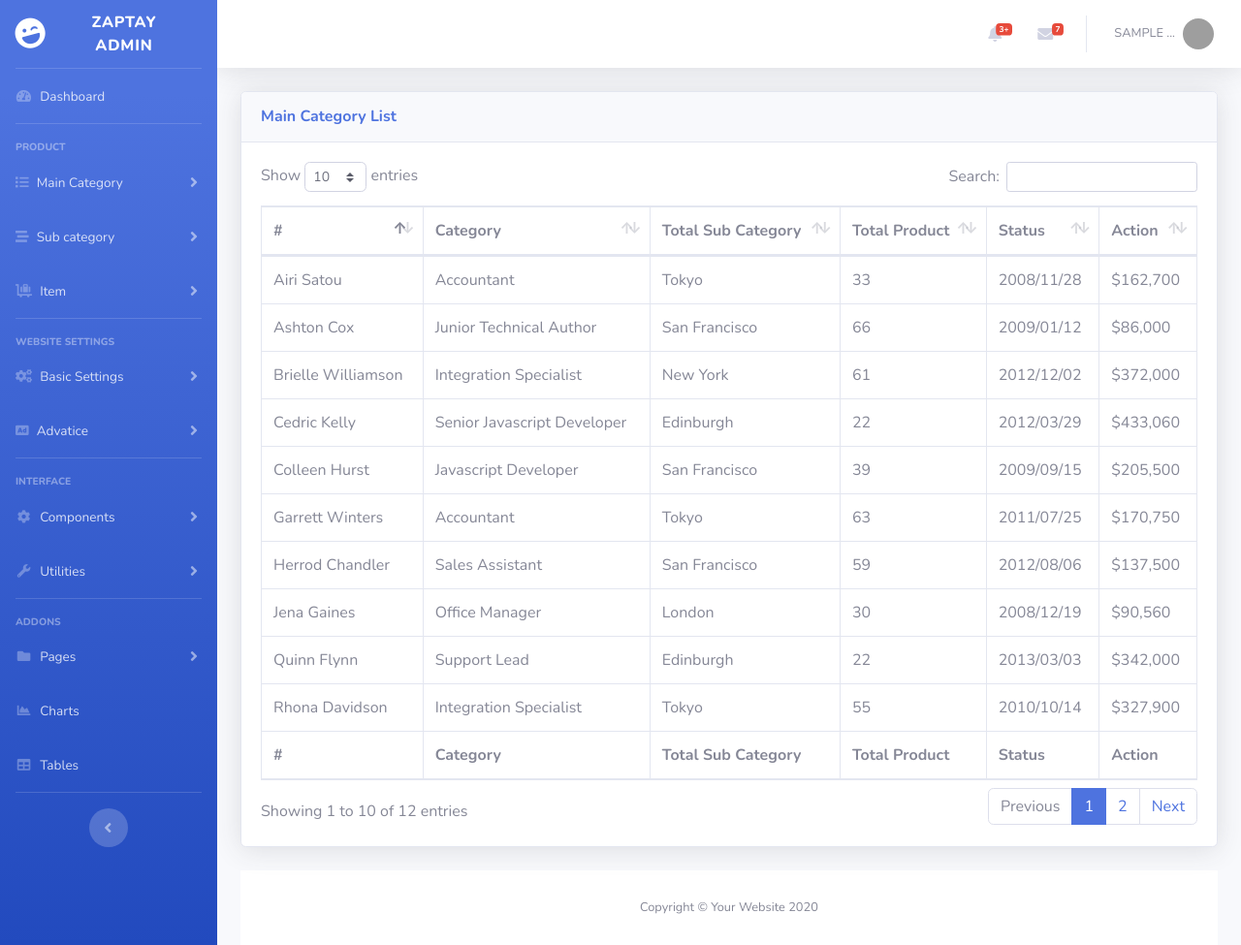
After one commit to wwwzaptaycom/zaptay, a Django app: template templates/admin_template/show_all_main_category.html in a window 1280 px wide. The commit adds this page. Shown: the whole page at 97% size. Run offline with Django 3.2, Linux system fonts and the light colour scheme; the template is opened without the code that fills it: most values are stand-ins (such as "Sample title", 1, 10 or a date in 2020); some libraries are stand-ins or nearby versions; grey boxes are pictures that could not be loaded.

Commit message:
Login session, Logout, session validation

```diff
--- a/admin_login/urls.py
+++ b/admin_login/urls.py
@@ -2,7 +2,11 @@ from django.urls import path, include
 
 from admin_login import views
 
+app_name = "admin_login"
+
 urlpatterns = [
     path('login/', views.ShowadminLoginView.as_view(), name="admin_loginpage"),
+    path('logout/', views.ShowadminLogoutView.as_view(), name="admin_logoutpage"),
     path('dashboard/', views.ShowadminDashboardView.as_view(), name="admin_dashboardpage"),
+    path('category/', views.ShowAllMainCategory.as_view(), name="admin_show_main_categorypage"),
 ]
--- a/templates/admin_template/base_template.html
+++ b/templates/admin_template/base_template.html
@@ -19,6 +19,9 @@
   <!-- Custom styles for this template-->
   <link href="{% static 'admin_static/css/sb-admin-2.min.css' %}" rel="stylesheet">
 
+  {% block custom_css %}
+  {% endblock %}
+
 </head>
 
 <body id="page-top">
@@ -34,18 +37,99 @@
         <div class="sidebar-brand-icon rotate-n-15">
           <i class="fas fa-laugh-wink"></i>
         </div>
-        <div class="sidebar-brand-text mx-3">SB Admin <sup>2</sup></div>
+        <div class="sidebar-brand-text mx-3">Zaptay Admin<!--<sup>2</sup>--></div>
       </a>
 
       <!-- Divider -->
       <hr class="sidebar-divider my-0">
 
       <!-- Nav Item - Dashboard -->
-      <li class="nav-item active">
-        <a class="nav-link" href="index.html">
+      <li class="nav-item {% if page_name != "" and  page_name == 'dashboard' %} active {% endif %}">
+        <a class="nav-link" href="{% url 'admin_login:admin_dashboardpage' %}">
           <i class="fas fa-fw fa-tachometer-alt"></i>
           <span>Dashboard</span></a>
       </li>
+
+      <!-- Productsection -->
+      <hr class="sidebar-divider">
+      <div class="sidebar-heading">
+        Product
+      </div>
+      <li class="nav-item {% if page_name != "" and  page_name == 'main_category' %} active {% endif %}">
+        <a class="nav-link collapsed" href="#" data-toggle="collapse" data-target="#main_category_collapse" aria-expanded="true" aria-controls="main_category_collapse">
+          <i class="fas fa-list"></i>
+          <span>Main Category</span>
+        </a>
+        <div id="main_category_collapse" class="collapse" aria-labelledby="headingTwo" data-parent="#accordionSidebar">
+          <div class="bg-white py-2 collapse-inner rounded">
+            <h6 class="collapse-header">Choose Options:</h6>
+            <a class="collapse-item" href="buttons.html">Add Main Category</a>
+            <a class="collapse-item" href="{% url 'admin_login:admin_show_main_categorypage' %}">Show All main Category</a>
+          </div>
+        </div>
+      </li>
+
+      <li class="nav-item">
+        <a class="nav-link collapsed" href="#" data-toggle="collapse" data-target="#sub_category_collapse" aria-expanded="true" aria-controls="sub_category_collapse">
+          <i class="fas fa-stream"></i>
+          <span>Sub category</span>
+        </a>
+        <div id="sub_category_collapse" class="collapse" aria-labelledby="headingTwo" data-parent="#accordionSidebar">
+          <div class="bg-white py-2 collapse-inner rounded">
+            <h6 class="collapse-header">Choose Options:</h6>
+            <a class="collapse-item" href="buttons.html">Add New Sub Category</a>
+            <a class="collapse-item" href="cards.html">Show All Sub Category</a>
+          </div>
+        </div>
+      </li>
+
+      <li class="nav-item">
+        <a class="nav-link collapsed" href="#" data-toggle="collapse" data-target="#item_collapse" aria-expanded="true" aria-controls="item_collapse">
+          <i class="fas fa-luggage-cart"></i>
+          <span>Item</span>
+        </a>
+        <div id="item_collapse" class="collapse" aria-labelledby="headingTwo" data-parent="#accordionSidebar">
+          <div class="bg-white py-2 collapse-inner rounded">
+            <h6 class="collapse-header">Choose Options:</h6>
+            <a class="collapse-item" href="buttons.html">Add New Item</a>
+            <a class="collapse-item" href="cards.html">Show All Items</a>
+          </div>
+        </div>
+      </li>
+      <!-- /Productsection -->
+
+      <!-- Website Settings -->
+      <hr class="sidebar-divider">
+      <div class="sidebar-heading">
+        Website Settings
+      </div>
+      <li class="nav-item">
+        <a class="nav-link collapsed" href="#" data-toggle="collapse" data-target="#basic_setings_collapse" aria-expanded="true" aria-controls="basic_setings_collapse">
+          <i class="fas fa-cogs"></i>
+          <span>Basic Settings</span>
+        </a>
+        <div id="basic_setings_collapse" class="collapse" aria-labelledby="headingTwo" data-parent="#accordionSidebar">
+          <div class="bg-white py-2 collapse-inner rounded">
+            <h6 class="collapse-header">Choose Options:</h6>
+            <a class="collapse-item" href="buttons.html"></a>
+            <a class="collapse-item" href="cards.html">Show All Basic Settings</a>
+          </div>
+        </div>
+      </li>
+
+      <li class="nav-item">
+        <a class="nav-link collapsed" href="#" data-toggle="collapse" data-target="#advatice_collapse" aria-expanded="true" aria-controls="advatice_collapse">
+          <i class="fas fa-ad"></i>
+          <span>Advatice</span>
+        </a>
+        <div id="advatice_collapse" class="collapse" aria-labelledby="headingTwo" data-parent="#accordionSidebar">
+          <div class="bg-white py-2 collapse-inner rounded">
+            <h6 class="collapse-header">Choose Options:</h6>
+            <a class="collapse-item" href="cards.html">Show All Advatice</a>
+          </div>
+        </div>
+      </li>
+      <!-- Website Settings -->
 
       <!-- Divider -->
       <hr class="sidebar-divider">
@@ -299,7 +383,7 @@
             <!-- Nav Item - User Information -->
             <li class="nav-item dropdown no-arrow">
               <a class="nav-link dropdown-toggle" href="#" id="userDropdown" role="button" data-toggle="dropdown" aria-haspopup="true" aria-expanded="false">
-                <span class="mr-2 d-none d-lg-inline text-gray-600 small">Valerie Luna</span>
+                <span class="mr-2 d-none d-lg-inline text-gray-600 small">{{ admin_name|upper|slice:':7' }}...</span>
                 <img class="img-profile rounded-circle" src="https://source.unsplash.com/QAB-WJcbgJk/60x60">
               </a>
               <!-- Dropdown - User Information -->
@@ -332,7 +416,7 @@
         <!-- Begin Page Content -->
         <div class="container-fluid">
           {% block page_body %}
-{% endblock %}
+          {% endblock %}
 
           <!-- Footer -->
           <footer class="sticky-footer bg-white">
@@ -368,7 +452,7 @@
             <div class="modal-body">Select "Logout" below if you are ready to end your current session.</div>
             <div class="modal-footer">
               <button class="btn btn-secondary" type="button" data-dismiss="modal">Cancel</button>
-              <a class="btn btn-primary" href="login.html">Logout</a>
+              <a class="btn btn-primary" href="{% url 'admin_login:admin_logoutpage' %}">Logout</a>
             </div>
           </div>
         </div>
@@ -384,12 +468,8 @@
       <!-- Custom scripts for all pages-->
       <script src="{% static 'admin_static/js/sb-admin-2.min.js' %}"></script>
 
-      <!-- Page level plugins -->
-      <script src="{% static 'admin_static/vendor/chart.js/Chart.min.js' %}"></script>
-
-      <!-- Page level custom scripts -->
-      <script src="{% static 'admin_static/js/demo/chart-area-demo.js' %}"></script>
-      <script src="{% static 'admin_static/js/demo/chart-pie-demo.js' %}"></script>
+      {% block custom_js %}
+      {% endblock %}
 
     </body>
 
--- /dev/null
+++ b/templates/admin_template/show_all_main_category.html
@@ -0,0 +1,154 @@
+{% extends 'admin_template/base_template.html' %}
+
+{% load static %}
+
+{% block custom_css %}
+<link href="{% static 'admin_static/vendor/datatables/dataTables.bootstrap4.min.css' %}" rel="stylesheet">
+{% endblock %}
+
+{% block page_body %}
+
+<!-- <h1 class="h3 mb-2 text-gray-800">Tables</h1>
+<p class="mb-4">DataTables is a third party plugin that is used to generate the demo table below. For more information about DataTables, please visit the <a target="_blank" href="https://datatables.net">official DataTables documentation</a>.</p> -->
+
+<!-- DataTales Example -->
+<div class="card shadow mb-4">
+  <div class="card-header py-3">
+    <h6 class="m-0 font-weight-bold text-primary">Main Category List</h6>
+  </div>
+  <div class="card-body">
+    <div class="table-responsive">
+      <table class="table table-bordered" id="dataTable" width="100%" cellspacing="0">
+        <thead>
+          <tr>
+            <th>#</th>
+            <th>Category</th>
+            <th>Total Sub Category</th>
+            <th>Total Product</th>
+            <th>Status</th>
+            <th>Action</th>
+          </tr>
+        </thead>
+        <tfoot>
+          <tr>
+            <th>#</th>
+            <th>Category</th>
+            <th>Total Sub Category</th>
+            <th>Total Product</th>
+            <th>Status</th>
+            <th>Action</th>
+          </tr>
+        </tfoot>
+        <tbody>
+          <tr>
+            <td>Tiger Nixon</td>
+            <td>System Architect</td>
+            <td>Edinburgh</td>
+            <td>61</td>
+            <td>2011/04/25</td>
+            <td>$320,800</td>
+          </tr>
+          <tr>
+            <td>Garrett Winters</td>
+            <td>Accountant</td>
+            <td>Tokyo</td>
+            <td>63</td>
+            <td>2011/07/25</td>
+            <td>$170,750</td>
+          </tr>
+          <tr>
+            <td>Ashton Cox</td>
+            <td>Junior Technical Author</td>
+            <td>San Francisco</td>
+            <td>66</td>
+            <td>2009/01/12</td>
+            <td>$86,000</td>
+          </tr>
+          <tr>
+            <td>Cedric Kelly</td>
+            <td>Senior Javascript Developer</td>
+            <td>Edinburgh</td>
+            <td>22</td>
+            <td>2012/03/29</td>
+            <td>$433,060</td>
+          </tr>
+          <tr>
+            <td>Airi Satou</td>
+            <td>Accountant</td>
+            <td>Tokyo</td>
+            <td>33</td>
+            <td>2008/11/28</td>
+            <td>$162,700</td>
+          </tr>
+          <tr>
+            <td>Brielle Williamson</td>
+            <td>Integration Specialist</td>
+            <td>New York</td>
+            <td>61</td>
+            <td>2012/12/02</td>
+            <td>$372,000</td>
+          </tr>
+          <tr>
+            <td>Herrod Chandler</td>
+            <td>Sales Assistant</td>
+            <td>San Francisco</td>
+            <td>59</td>
+            <td>2012/08/06</td>
+            <td>$137,500</td>
+          </tr>
+          <tr>
+            <td>Rhona Davidson</td>
+            <td>Integration Specialist</td>
+            <td>Tokyo</td>
+            <td>55</td>
+            <td>2010/10/14</td>
+            <td>$327,900</td>
+          </tr>
+          <tr>
+            <td>Colleen Hurst</td>
+            <td>Javascript Developer</td>
+            <td>San Francisco</td>
+            <td>39</td>
+            <td>2009/09/15</td>
+            <td>$205,500</td>
+          </tr>
+          <tr>
+            <td>Sonya Frost</td>
+            <td>Software Engineer</td>
+            <td>Edinburgh</td>
+            <td>23</td>
+            <td>2008/12/13</td>
+            <td>$103,600</td>
+          </tr>
+          <tr>
+            <td>Jena Gaines</td>
+            <td>Office Manager</td>
+            <td>London</td>
+            <td>30</td>
+            <td>2008/12/19</td>
+            <td>$90,560</td>
+          </tr>
+          <tr>
+            <td>Quinn Flynn</td>
+            <td>Support Lead</td>
+            <td>Edinburgh</td>
+            <td>22</td>
+            <td>2013/03/03</td>
+            <td>$342,000</td>
+          </tr>
+        </tbody>
+      </table>
+    </div>
+  </div>
+</div>
+
+{% endblock %}
+
+{% block custom_js %}
+<!-- Page level plugins -->
+<script src="{% static 'admin_static/vendor/datatables/jquery.dataTables.min.js' %}"></script>
+<script src="{% static 'admin_static/vendor/datatables/dataTables.bootstrap4.min.js' %}"></script>
+
+<!-- Page level custom scripts -->
+<script src="{% static 'admin_static/js/demo/datatables-demo.js' %}"></script>
+{% endblock %}
```
Also changed, not shown: admin_login/views.py (+74 -2 lines), templates/admin_template/dashboard.html (+11 -0 lines).
